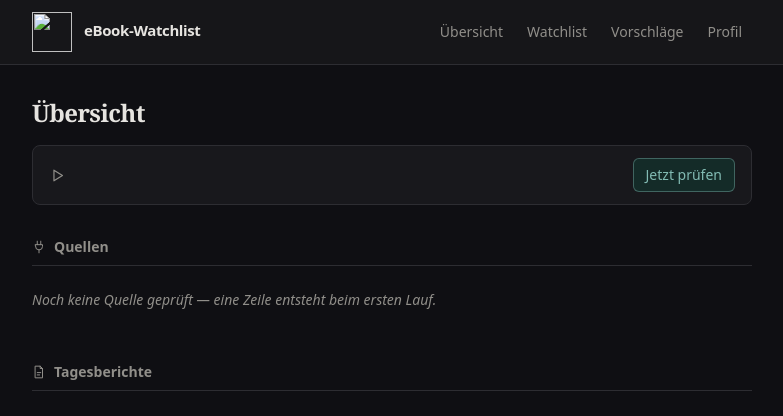
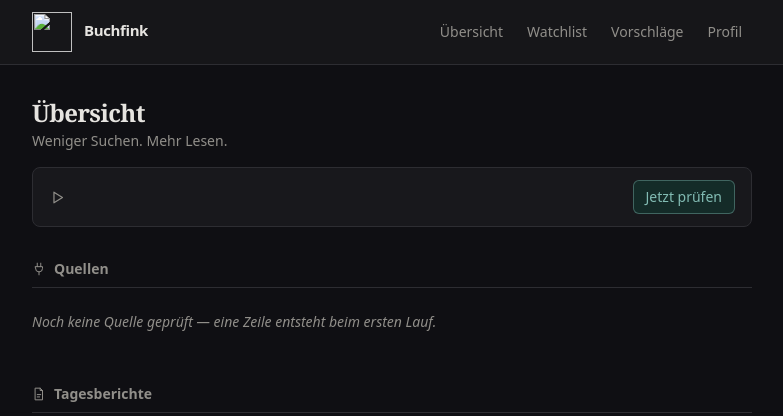
Before and after one commit to g41nxe/ebook-watchlist, a Python web app: template src/ebook_watchlist/web/templates/dashboard.html in a window 1280 px wide. Shown: the top 416 px of the page, without its empty margins (248-1031 px from the left). Run offline with Jinja, Linux system fonts and the light colour scheme; the template is opened without the code that fills it, so the values that code supplies are empty; style sheets or scripts are compiled from the project's sources; some libraries are stand-ins or nearby versions.

Commit message:
Die Anwendung heisst Buchfink
Weniger Suchen. Mehr Lesen. — die Zeile beschreibt nicht das Werkzeug,
sondern das Leben mit ihm; jeder eigene Vorschlag beschrieb das Werkzeug.
Sie steht einmal sichtbar auf der Uebersicht: in der Kopfzeile konkurrierte
sie mit dem Profilnamen.

Umbenannt wird nur, was man sieht — Kopfzeile, Tab-Titel, README, CONTEXT.
Das Paket heisst weiter `ebook_watchlist`: wie die Anwendung heisst, ist
eine Sache der Oberflaeche; wie das Paket heisst, eine der Importe.

Die Herleitung steht in docs/namensfindung.md.

Co-Authored-By: Claude Opus 5 <noreply@anthropic.com>

```diff
--- a/src/ebook_watchlist/__init__.py
+++ b/src/ebook_watchlist/__init__.py
@@ -1,4 +1,8 @@
-"""eBook-Watchlist & Deal-Finder."""
+"""Buchfink — weniger Suchen, mehr Lesen.
+
+Das Paket heisst weiter `ebook_watchlist`: wie die Anwendung heisst, ist eine
+Sache der Oberflaeche; wie das Paket heisst, eine der Importe.
+"""
 
 __all__ = ["__version__"]
 
--- a/src/ebook_watchlist/web/__main__.py
+++ b/src/ebook_watchlist/web/__main__.py
@@ -25,7 +25,7 @@ DEFAULT_PORT = 8437
 
 def main(argv: Sequence[str] | None = None) -> int:
     parser = argparse.ArgumentParser(
-        prog="ebw-web", description="Serve the local eBook-Watchlist dashboard."
+        prog="ebw-web", description="Serve the local Buchfink dashboard."
     )
     parser.add_argument("--host", default=os.environ.get("EBW_WEB_HOST", DEFAULT_HOST))
     parser.add_argument(
--- a/src/ebook_watchlist/web/app.py
+++ b/src/ebook_watchlist/web/app.py
@@ -180,7 +180,7 @@ def source_trouble(runs: list[RunRow]) -> list[str]:
 
 
 def create_app() -> FastAPI:
-    app = FastAPI(title="eBook-Watchlist", docs_url=None, redoc_url=None)
+    app = FastAPI(title="Buchfink", docs_url=None, redoc_url=None)
     # Build output is not in the repository (ADR 20), so say so plainly rather
     # than serving an unstyled page that looks like a CSS bug.
     if not (STATIC / "app.css").is_file():
--- a/src/ebook_watchlist/web/templates/base.html
+++ b/src/ebook_watchlist/web/templates/base.html
@@ -3,7 +3,7 @@
 <head>
 <meta charset="utf-8">
 <meta name="viewport" content="width=device-width, initial-scale=1">
-<title>{% block title %}eBook-Watchlist{% endblock %}</title>
+<title>{% block title %}Buchfink{% endblock %}</title>
 <link rel="icon" href="{{ url_for('static', path='favicon.svg') }}?v={{ asset_version }}"
       type="image/svg+xml">
 <link rel="stylesheet" href="{{ url_for('static', path='app.css') }}?v={{ asset_version }}">
@@ -50,7 +50,7 @@
     <img src="{{ url_for('static', path='favicon.svg') }}?v={{ asset_version }}"
          alt="" class="h-10 w-10 shrink-0">
     <div>
-      <div class="font-semibold tracking-tight">eBook-Watchlist</div>
+      <div class="font-semibold tracking-tight">Buchfink</div>
       {% block subtitle %}{% endblock %}
     </div>
     <nav class="ml-auto flex gap-1 text-sm">
--- a/src/ebook_watchlist/web/templates/book.html
+++ b/src/ebook_watchlist/web/templates/book.html
@@ -1,5 +1,5 @@
 {% extends "base.html" %}
-{% block title %}{{ page.title }} — eBook-Watchlist{% endblock %}
+{% block title %}{{ page.title }} — Buchfink{% endblock %}
 {% block subtitle %}
 <div class="mt-0.5 text-[11px] tracking-[0.05em] text-soft uppercase">{{ profile.name }}</div>
 {% endblock %}
--- a/src/ebook_watchlist/web/templates/dashboard.html
+++ b/src/ebook_watchlist/web/templates/dashboard.html
@@ -4,7 +4,10 @@
 {% endblock %}
 
 {% block content %}
-<h1 class="mb-4 font-serif text-2xl font-semibold tracking-tight">Übersicht</h1>
+<h1 class="font-serif text-2xl font-semibold tracking-tight">Übersicht</h1>
+{# Die eine Stelle, an der die Zeile steht. In der Kopfzeile konkurrierte sie
+   mit dem Profilnamen, und zwei kleine Zeilen untereinander liest niemand. #}
+<p class="mt-0.5 mb-4 text-sm text-soft">Weniger Suchen. Mehr Lesen.</p>
 
 {% include "_run_panel.html" %}
 
--- a/src/ebook_watchlist/web/templates/profile.html
+++ b/src/ebook_watchlist/web/templates/profile.html
@@ -1,5 +1,5 @@
 {% extends "base.html" %}
-{% block title %}Profil — eBook-Watchlist{% endblock %}
+{% block title %}Profil — Buchfink{% endblock %}
 {% block subtitle %}
 <div class="mt-0.5 text-[11px] tracking-[0.05em] text-soft uppercase">{{ profile.name }}</div>
 {% endblock %}
--- a/src/ebook_watchlist/web/templates/triage.html
+++ b/src/ebook_watchlist/web/templates/triage.html
@@ -1,5 +1,5 @@
 {% extends "base.html" %}
-{% block title %}Vorschläge — eBook-Watchlist{% endblock %}
+{% block title %}Vorschläge — Buchfink{% endblock %}
 {% block subtitle %}
 <div class="mt-0.5 text-[11px] tracking-[0.05em] text-soft uppercase">{{ profile.name }}</div>
 {% endblock %}
--- a/src/ebook_watchlist/web/templates/watchlist.html
+++ b/src/ebook_watchlist/web/templates/watchlist.html
@@ -1,5 +1,5 @@
 {% extends "base.html" %}
-{% block title %}Watchlist — eBook-Watchlist{% endblock %}
+{% block title %}Watchlist — Buchfink{% endblock %}
 {% block subtitle %}
 <div class="mt-0.5 text-[11px] tracking-[0.05em] text-soft uppercase">{{ profile.name }}</div>
 {% endblock %}
```
Also changed, not shown: CONTEXT.md (+1 -1 lines), docs/namensfindung.md (+4 -2 lines), README.md.
